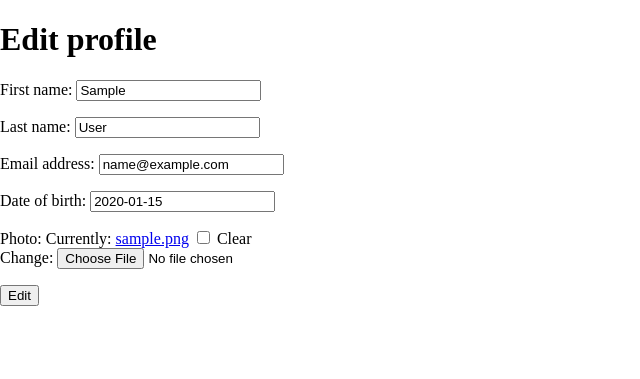
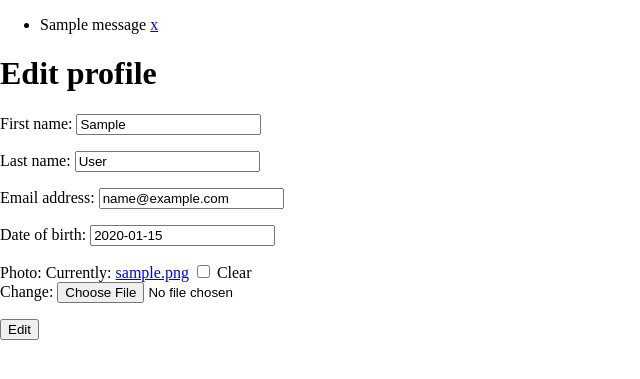
Before and after one commit to namwoo-andreea/Bookmarks, a Django app: page /account/edit/ in a window 1280 px wide. Shown: the part 122-501 px from the top of the page, without its empty margins (0-640 px from the left). Run offline with Django 3.2, Linux system fonts and the light colour scheme; a user stored in the database is signed in; tables that the repository leaves empty hold one stand-in row (values such as "Sample post"); one stand-in notice (Sample message) is shown; parts of the project's set-up code (start-up, migrations or seed data) failed here and were passed over.

Commit message:
Add notification for edit view using django messages framework

```diff
--- a/bookmarks/account/templates/base.html
+++ b/bookmarks/account/templates/base.html
@@ -30,6 +30,16 @@
             {% endif %}
         </span>
     </div>
+    {% if messages %}
+        <ul class="messages">
+            {% for message in messages %}
+                <li class="{{ message.tags }}">
+                    {{ message|safe }}
+                    <a href="#" class="close">x</a>
+                </li>
+            {% endfor %}
+        </ul>
+    {% endif %}
     <div id="content">
         {% block content %}
         {% endblock %}
--- a/bookmarks/account/views.py
+++ b/bookmarks/account/views.py
@@ -1,3 +1,4 @@
+from django.contrib import messages
 from django.contrib.auth import authenticate, login, logout
 from django.contrib.auth.decorators import login_required
 from django.http import HttpResponse
@@ -45,6 +46,9 @@ def edit(request):
         if user_form.is_valid() and profile_form.is_valid():
             user_form.save()
             profile_form.save()
+            messages.success(request, 'Profile update successfully')
+        else:
+            messages.error(request, 'Error updating your profile')
     else:
         user_form = UserEditForm(instance=request.user)
         profile_form = ProfileEditForm(instance=request.user.profile)
```
